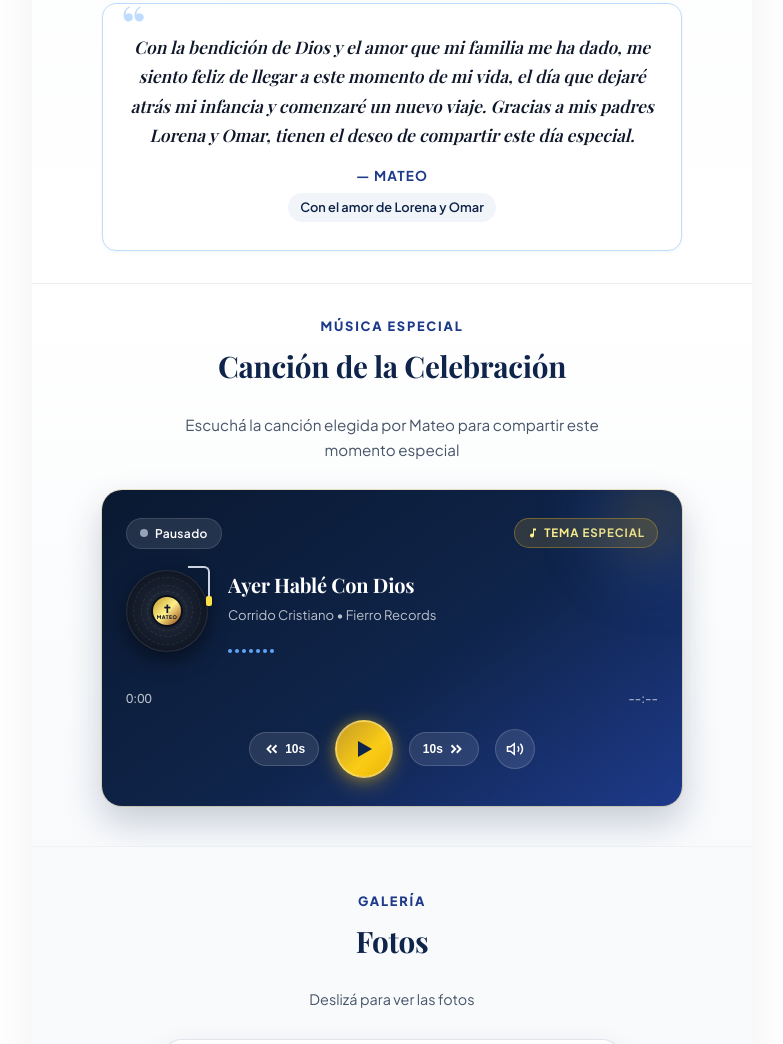
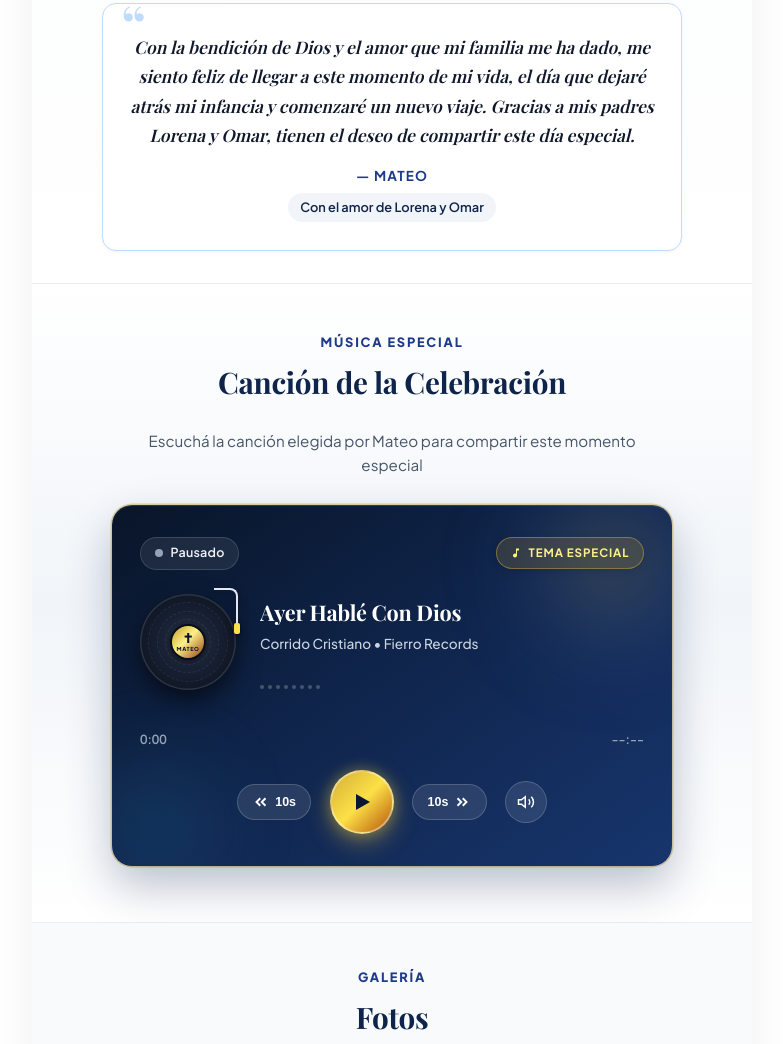
Before and after one commit to Dyydyyb/invitacion-mateo, a plain HTML site: page index.html in a window 1280 px wide. Shown: the part 808-1852 px from the top of the page, without its empty margins (248-1031 px from the left). Drawn offline with nearby package versions, Linux system fonts and the light colour scheme; a web font is replaced by a local one.

Commit message:
fix(design): polish and upgrade music player UI styling with luxury gold & navy theme and cache busting

```diff
--- a/css/style.css
+++ b/css/style.css
@@ -1299,65 +1299,87 @@ p {
 }
 
 /* ==========================================================================
-   Sección y Reproductor de Música Premium
+   Sección y Reproductor de Música Premium ("Ayer Hablé Con Dios")
    ========================================================================== */
 .music-section {
-  padding: 2rem 1.5rem 2.5rem;
-  background: linear-gradient(180deg, #ffffff 0%, #f8fafc 100%);
-  position: relative;
-  border-bottom: 1px solid rgba(15, 36, 74, 0.06);
+  padding: 3rem 1.25rem 3.5rem;
+  background: linear-gradient(180deg, #ffffff 0%, #f1f5f9 50%, #ffffff 100%);
+  position: relative;
+  border-bottom: 1px solid rgba(15, 36, 74, 0.08);
 }
 
 .music-subtext {
-  max-width: 480px;
-  margin: 0.5rem auto 1.5rem;
+  max-width: 500px;
+  margin: 0.6rem auto 1.75rem;
   font-size: 0.95rem;
   color: var(--color-text-muted);
   text-align: center;
+  line-height: 1.55;
 }
 
 .music-player-card {
   position: relative;
-  background: linear-gradient(145deg, #0a1931 0%, #0f244a 55%, #1e3a8a 100%);
+  background: linear-gradient(145deg, #091528 0%, #0f244a 45%, #17356d 100%);
   border-radius: var(--radius-lg);
-  padding: 1.75rem 1.5rem;
-  box-shadow: 0 16px 36px rgba(15, 36, 74, 0.22), 0 0 0 1px rgba(197, 155, 39, 0.25);
+  padding: 2rem 1.75rem;
+  box-shadow: 0 20px 45px rgba(15, 36, 74, 0.28),
+              0 0 0 1.5px rgba(197, 155, 39, 0.4),
+              inset 0 1px 1px rgba(255, 255, 255, 0.15);
   color: #ffffff;
   overflow: hidden;
-  max-width: 580px;
+  max-width: 560px;
   margin: 0 auto;
-}
-
+  backdrop-filter: blur(16px);
+  -webkit-backdrop-filter: blur(16px);
+}
+
+/* Luces decorativas de fondo del card */
 .music-card-glow {
   position: absolute;
-  top: -60px;
-  right: -60px;
+  pointer-events: none;
+  border-radius: 50%;
+  filter: blur(40px);
+}
+
+.music-glow-1 {
+  top: -40px;
+  right: -40px;
+  width: 200px;
+  height: 200px;
+  background: radial-gradient(circle, rgba(212, 175, 55, 0.28) 0%, rgba(37, 99, 235, 0.12) 60%, transparent 80%);
+}
+
+.music-glow-2 {
+  bottom: -50px;
+  left: -50px;
   width: 180px;
   height: 180px;
-  background: radial-gradient(circle, rgba(197, 155, 39, 0.22) 0%, rgba(37, 99, 235, 0.1) 50%, transparent 70%);
-  pointer-events: none;
-  filter: blur(20px);
-}
-
+  background: radial-gradient(circle, rgba(56, 189, 248, 0.18) 0%, transparent 70%);
+}
+
+/* Barra superior: Estado y Género */
 .music-top-bar {
   display: flex;
   justify-content: space-between;
   align-items: center;
-  margin-bottom: 1.25rem;
+  margin-bottom: 1.5rem;
+  position: relative;
+  z-index: 2;
 }
 
 .music-status-pill {
   display: inline-flex;
   align-items: center;
-  gap: 0.45rem;
-  background: rgba(255, 255, 255, 0.1);
-  padding: 0.3rem 0.8rem;
-  border-radius: var(--radius-full);
-  font-size: 0.75rem;
+  gap: 0.5rem;
+  background: rgba(255, 255, 255, 0.08);
+  padding: 0.35rem 0.85rem;
+  border-radius: var(--radius-full);
+  font-size: 0.78rem;
   font-weight: 600;
-  letter-spacing: 0.03em;
-  backdrop-filter: blur(4px);
-  border: 1px solid rgba(255, 255, 255, 0.12);
+  letter-spacing: 0.02em;
+  backdrop-filter: blur(8px);
+  border: 1px solid rgba(255, 255, 255, 0.14);
+  color: #f1f5f9;
 }
 
 .music-status-dot {
@@ -1365,57 +1387,66 @@ p {
   height: 8px;
   border-radius: 50%;
   background-color: #94a3b8;
-  transition: var(--transition);
+  transition: all 0.3s ease;
 }
 
 .music-status-dot.playing {
   background-color: #10b981;
-  box-shadow: 0 0 8px #10b981;
-  animation: pulse 1.5s infinite;
+  box-shadow: 0 0 10px #10b981, 0 0 4px #34d399;
+  animation: musicLivePulse 1.6s infinite ease-in-out;
+}
+
+@keyframes musicLivePulse {
+  0% { transform: scale(0.95); opacity: 0.85; }
+  50% { transform: scale(1.25); opacity: 1; box-shadow: 0 0 14px #10b981; }
+  100% { transform: scale(0.95); opacity: 0.85; }
 }
 
 .music-badge-genre {
   display: inline-flex;
   align-items: center;
-  gap: 0.35rem;
+  gap: 0.4rem;
   background: rgba(197, 155, 39, 0.18);
-  border: 1px solid rgba(197, 155, 39, 0.45);
+  border: 1px solid rgba(212, 175, 55, 0.45);
   color: #fef08a;
-  padding: 0.3rem 0.75rem;
+  padding: 0.35rem 0.85rem;
   border-radius: var(--radius-full);
   font-size: 0.72rem;
   font-weight: 700;
   text-transform: uppercase;
   letter-spacing: 0.08em;
-}
-
-/* Layout Central: Vinilo + Info */
+  box-shadow: 0 2px 8px rgba(0, 0, 0, 0.15);
+}
+
+/* Layout Central: Vinilo + Información del tema */
 .music-main-layout {
   display: flex;
   align-items: center;
-  gap: 1.25rem;
-  margin-bottom: 1.25rem;
-}
-
-/* Vinilo Animado */
+  gap: 1.5rem;
+  margin-bottom: 1.6rem;
+  position: relative;
+  z-index: 2;
+}
+
+/* Vinilo Animado y Tocadiscos */
 .vinyl-container {
   position: relative;
-  width: 82px;
-  height: 82px;
+  width: 96px;
+  height: 96px;
   flex-shrink: 0;
 }
 
 .vinyl-disc {
-  width: 82px;
-  height: 82px;
+  width: 96px;
+  height: 96px;
   border-radius: 50%;
-  background: radial-gradient(circle, #2d3748 0%, #171f2e 45%, #090d16 100%);
-  box-shadow: 0 8px 20px rgba(0, 0, 0, 0.5), inset 0 0 0 1px rgba(255, 255, 255, 0.1);
-  position: relative;
-  display: flex;
-  align-items: center;
-  justify-content: center;
-  animation: spinVinyl 5s linear infinite;
+  background: radial-gradient(circle, #2b3548 0%, #172033 45%, #080c14 100%);
+  box-shadow: 0 10px 25px rgba(0, 0, 0, 0.6), inset 0 0 0 1.5px rgba(255, 255, 255, 0.12);
+  position: relative;
+  display: flex;
+  align-items: center;
+  justify-content: center;
+  animation: spinVinyl 6s linear infinite;
   animation-play-state: paused;
 }
 
@@ -1435,20 +1466,20 @@ p {
   pointer-events: none;
 }
 
-.groove-1 { width: 68px; height: 68px; }
-.groove-2 { width: 52px; height: 52px; }
-.groove-3 { width: 40px; height: 40px; }
+.groove-1 { width: 80px; height: 80px; }
+.groove-2 { width: 62px; height: 62px; }
+.groove-3 { width: 46px; height: 46px; }
 
 .vinyl-center {
-  width: 32px;
-  height: 32px;
+  width: 36px;
+  height: 36px;
   border-radius: 50%;
-  background: linear-gradient(135deg, #c59b27 0%, #fef08a 50%, #92400e 100%);
-  display: flex;
-  align-items: center;
-  justify-content: center;
-  border: 2px solid #0a101d;
-  box-shadow: 0 1px 4px rgba(0,0,0,0.4);
+  background: linear-gradient(135deg, #c59b27 0%, #fef08a 45%, #92400e 100%);
+  display: flex;
+  align-items: center;
+  justify-content: center;
+  border: 2px solid #080d1a;
+  box-shadow: 0 2px 6px rgba(0, 0, 0, 0.5);
   z-index: 2;
 }
 
@@ -1461,33 +1492,34 @@ p {
 }
 
 .vinyl-cross {
-  font-size: 11px;
+  font-size: 13px;
   font-weight: 900;
-  color: #0f172a;
+  color: #0b1329;
 }
 
 .vinyl-sublabel {
-  font-size: 5px;
+  font-size: 5.5px;
   font-weight: 800;
-  color: #0f172a;
-  letter-spacing: 0.5px;
+  color: #0b1329;
+  letter-spacing: 0.6px;
   margin-top: 1px;
+  font-family: var(--font-sans);
 }
 
 .vinyl-tonearm {
   position: absolute;
-  top: -4px;
+  top: -6px;
   right: -2px;
-  width: 22px;
-  height: 38px;
-  border-right: 2.5px solid #cbd5e1;
-  border-top: 2.5px solid #cbd5e1;
-  border-top-right-radius: 6px;
+  width: 24px;
+  height: 44px;
+  border-right: 2.5px solid #e2e8f0;
+  border-top: 2.5px solid #e2e8f0;
+  border-top-right-radius: 8px;
   transform-origin: top right;
   transform: rotate(0deg);
-  transition: transform 0.4s cubic-bezier(0.16, 1, 0.3, 1);
+  transition: transform 0.45s cubic-bezier(0.16, 1, 0.3, 1);
   pointer-events: none;
-  filter: drop-shadow(0 2px 4px rgba(0,0,0,0.4));
+  filter: drop-shadow(0 2px 5px rgba(0, 0, 0, 0.5));
 }
 
 .vinyl-tonearm::after {
@@ -1496,16 +1528,17 @@ p {
   bottom: -2px;
   right: -4px;
   width: 6px;
-  height: 10px;
+  height: 11px;
   background: #fde047;
   border-radius: 2px;
+  box-shadow: 0 1px 3px rgba(0, 0, 0, 0.4);
 }
 
 .vinyl-container.playing .vinyl-tonearm {
-  transform: rotate(22deg);
-}
-
-/* Info del tema */
+  transform: rotate(23deg);
+}
+
+/* Información del Tema */
 .music-track-info {
   flex: 1;
   min-width: 0;
@@ -1513,36 +1546,38 @@ p {
 
 .music-track-title {
   font-family: var(--font-serif);
-  font-size: 1.25rem;
+  font-size: 1.35rem;
   color: #ffffff;
   font-weight: 700;
-  margin-bottom: 0.2rem;
+  margin-bottom: 0.25rem;
+  letter-spacing: -0.01em;
   white-space: nowrap;
   overflow: hidden;
   text-overflow: ellipsis;
 }
 
 .music-track-artist {
-  font-size: 0.82rem;
-  color: rgba(255, 255, 255, 0.72);
-  margin-bottom: 0.65rem;
+  font-size: 0.85rem;
+  color: #cbd5e1;
+  margin-bottom: 0.75rem;
+  font-weight: 500;
   white-space: nowrap;
   overflow: hidden;
   text-overflow: ellipsis;
 }
 
-/* Ecualizador animado */
+/* Ecualizador Animado de 8 Barras */
 .music-wave-bars {
   display: flex;
   align-items: flex-end;
-  gap: 3.5px;
-  height: 18px;
+  gap: 4px;
+  height: 22px;
 }
 
 .wave-bar {
-  width: 3.5px;
+  width: 4px;
   height: 4px;
-  background: #60a5fa;
+  background: #475569;
   border-radius: 3px;
   transition: height 0.2s ease, background-color 0.3s ease;
 }
@@ -1559,54 +1594,63 @@ p {
 .music-wave-bars.playing .wave-bar:nth-child(5) { animation-delay: 0.25s; }
 .music-wave-bars.playing .wave-bar:nth-child(6) { animation-delay: 0.4s; }
 .music-wave-bars.playing .wave-bar:nth-child(7) { animation-delay: 0.2s; }
+.music-wave-bars.playing .wave-bar:nth-child(8) { animation-delay: 0.45s; }
 
 @keyframes waveBounce {
   0% { height: 4px; }
-  50% { height: 18px; }
-  100% { height: 7px; }
-}
-
-/* Timeline y Progreso */
+  50% { height: 22px; }
+  100% { height: 8px; }
+}
+
+/* Barra de Progreso y Tiempo */
 .music-timeline-box {
-  margin-bottom: 0.75rem;
+  margin-bottom: 1.25rem;
+  position: relative;
+  z-index: 2;
 }
 
 .music-progress-wrapper {
   width: 100%;
-  height: 6px;
+  height: 8px;
   background: rgba(255, 255, 255, 0.16);
   border-radius: var(--radius-full);
   cursor: pointer;
   position: relative;
   padding: 4px 0;
   background-clip: content-box;
-  transition: height 0.2s ease;
+  transition: all 0.2s ease;
+  outline: none;
+}
+
+.music-progress-wrapper:focus-visible {
+  box-shadow: 0 0 0 2px #fde047;
 }
 
 .music-progress-wrapper:hover {
-  height: 8px;
+  height: 10px;
 }
 
 .music-progress-fill {
   height: 100%;
   width: 0%;
-  background: linear-gradient(90deg, #38bdf8 0%, #c59b27 100%);
+  background: linear-gradient(90deg, #38bdf8 0%, #c59b27 70%, #fde047 100%);
   border-radius: var(--radius-full);
   position: relative;
   pointer-events: none;
-  transition: width 0.1s linear;
+  transition: width 0.08s linear;
 }
 
 .music-progress-thumb {
   position: absolute;
-  right: -5px;
+  right: -6px;
   top: 50%;
   transform: translateY(-50%) scale(0);
-  width: 12px;
-  height: 12px;
+  width: 14px;
+  height: 14px;
   border-radius: 50%;
   background: #ffffff;
-  box-shadow: 0 0 8px rgba(0, 0, 0, 0.5);
+  border: 2px solid #c59b27;
+  box-shadow: 0 0 10px rgba(0, 0, 0, 0.6);
   transition: transform 0.15s ease;
 }
 
@@ -1618,11 +1662,11 @@ p {
 .music-time-display {
   display: flex;
   justify-content: space-between;
-  font-size: 0.76rem;
-  color: rgba(255, 255, 255, 0.7);
+  font-size: 0.78rem;
+  color: #94a3b8;
   margin-top: 0.45rem;
   font-variant-numeric: tabular-nums;
-  font-weight: 500;
+  font-weight: 600;
 }
 
 /* Controles de Reproducción */
@@ -1630,95 +1674,125 @@ p {
   display: flex;
   align-items: center;
   justify-content: center;
-  gap: 1rem;
-  margin-top: 0.75rem;
+  gap: 1.15rem;
+  position: relative;
+  z-index: 2;
 }
 
 .music-btn-play {
-  width: 58px;
-  height: 58px;
+  width: 64px;
+  height: 64px;
   border-radius: 50%;
-  background: linear-gradient(135deg, #c59b27 0%, #facc15 60%, #eab308 100%);
-  border: 2px solid rgba(255, 255, 255, 0.3);
-  color: #0f244a;
+  background: linear-gradient(135deg, #d4af37 0%, #fde047 50%, #b45309 100%);
+  border: 2px solid rgba(255, 255, 255, 0.4);
+  color: #0a1733;
   cursor: pointer;
   display: flex;
   align-items: center;
   justify-content: center;
-  box-shadow: 0 6px 20px rgba(197, 155, 39, 0.45), 0 0 12px rgba(250, 204, 21, 0.3);
-  transition: var(--transition);
+  box-shadow: 0 8px 24px rgba(212, 175, 55, 0.45), 0 0 14px rgba(253, 224, 71, 0.3);
+  transition: all 0.25s cubic-bezier(0.16, 1, 0.3, 1);
+  outline: none;
 }
 
 .music-btn-play:hover {
-  transform: scale(1.08);
-  box-shadow: 0 8px 26px rgba(197, 155, 39, 0.6);
+  transform: scale(1.08) translateY(-2px);
+  box-shadow: 0 12px 30px rgba(212, 175, 55, 0.65), 0 0 20px rgba(253, 224, 71, 0.45);
 }
 
 .music-btn-play:active {
-  transform: scale(0.95);
+  transform: scale(0.96) translateY(0);
 }
 
 .music-btn-ctrl {
   background: rgba(255, 255, 255, 0.1);
-  border: 1px solid rgba(255, 255, 255, 0.16);
+  border: 1px solid rgba(255, 255, 255, 0.18);
   color: #ffffff;
   border-radius: var(--radius-full);
   display: flex;
   align-items: center;
   justify-content: center;
   cursor: pointer;
-  transition: var(--transition);
+  transition: all 0.2s ease;
+  backdrop-filter: blur(6px);
+  outline: none;
 }
 
 .music-btn-skip {
-  padding: 0.45rem 0.8rem;
-  gap: 0.25rem;
-  font-size: 0.75rem;
+  padding: 0.5rem 0.9rem;
+  gap: 0.3rem;
+  font-size: 0.78rem;
   font-weight: 700;
 }
 
 .music-btn-vol {
-  width: 40px;
-  height: 40px;
+  width: 42px;
+  height: 42px;
   border-radius: 50%;
 }
 
 .music-btn-ctrl:hover {
-  background: rgba(255, 255, 255, 0.2);
-  border-color: rgba(255, 255, 255, 0.35);
+  background: rgba(255, 255, 255, 0.22);
+  border-color: rgba(255, 255, 255, 0.4);
   transform: translateY(-2px);
+  color: #fde047;
 }
 
 .music-btn-ctrl:active {
   transform: translateY(0);
 }
 
-/* Responsive */
+/* Adaptación Responsiva para Celulares */
 @media (max-width: 480px) {
   .music-section {
-    padding: 1.75rem 1rem 2rem;
+    padding: 2.25rem 1rem 2.75rem;
   }
 
   .music-player-card {
-    padding: 1.35rem 1.15rem;
+    padding: 1.5rem 1.25rem;
+    border-radius: var(--radius-md);
   }
 
   .vinyl-container {
-    width: 70px;
-    height: 70px;
+    width: 78px;
+    height: 78px;
   }
 
   .vinyl-disc {
-    width: 70px;
-    height: 70px;
-  }
-
-  .groove-1 { width: 58px; height: 58px; }
-  .groove-2 { width: 44px; height: 44px; }
-  .groove-3 { width: 32px; height: 32px; }
+    width: 78px;
+    height: 78px;
+  }
+
+  .groove-1 { width: 64px; height: 64px; }
+  .groove-2 { width: 50px; height: 50px; }
+  .groove-3 { width: 36px; height: 36px; }
+
+  .vinyl-center {
+    width: 30px;
+    height: 30px;
+  }
+
+  .vinyl-cross {
+    font-size: 11px;
+  }
+
+  .vinyl-sublabel {
+    font-size: 4.8px;
+  }
+
+  .vinyl-tonearm {
+    width: 20px;
+    height: 36px;
+    top: -4px;
+  }
 
   .music-track-title {
-    font-size: 1.12rem;
+    font-size: 1.15rem;
+  }
+
+  .music-track-artist {
+    font-size: 0.78rem;
+    margin-bottom: 0.5rem;
   }
 
   .music-controls {
@@ -1726,7 +1800,42 @@ p {
   }
 
   .music-btn-play {
-    width: 52px;
-    height: 52px;
-  }
-}
+    width: 54px;
+    height: 54px;
+  }
+
+  .music-btn-skip {
+    padding: 0.4rem 0.75rem;
+    font-size: 0.72rem;
+  }
+
+  .music-btn-vol {
+    width: 38px;
+    height: 38px;
+  }
+}
+
+@media (max-width: 360px) {
+  .music-main-layout {
+    gap: 1rem;
+  }
+
+  .vinyl-container {
+    width: 68px;
+    height: 68px;
+  }
+
+  .vinyl-disc {
+    width: 68px;
+    height: 68px;
+  }
+
+  .music-track-title {
+    font-size: 1.05rem;
+  }
+
+  .music-btn-play {
+    width: 48px;
+    height: 48px;
+  }
+}
--- a/index.html
+++ b/index.html
@@ -17,7 +17,7 @@
   <link rel="preconnect" href="https://fonts.gstatic.com" crossorigin>
   <link href="https://fonts.googleapis.com/css2?family=Cinzel:wght@600;700;800;900&family=Playfair+Display:ital,wght@0,600;0,700;1,400;1,600&family=Plus+Jakarta+Sans:wght@400;500;600;700;800&display=swap" rel="stylesheet">
 
-  <link rel="stylesheet" href="css/style.css">
+  <link rel="stylesheet" href="css/style.css?v=2.2">
 </head>
 <body>
 
@@ -75,8 +75,9 @@
       </div>
 
       <div class="music-player-card animate-card">
-        <!-- Glow decorativo de fondo -->
-        <div class="music-card-glow"></div>
+        <!-- Glows decorativos de fondo -->
+        <div class="music-card-glow music-glow-1"></div>
+        <div class="music-card-glow music-glow-2"></div>
 
         <!-- Barra superior del reproductor -->
         <div class="music-top-bar">
@@ -117,6 +118,7 @@
 
             <!-- Ecualizador animado -->
             <div class="music-wave-bars" id="musicWaveBars" aria-hidden="true">
+              <span class="wave-bar"></span>
               <span class="wave-bar"></span>
               <span class="wave-bar"></span>
               <span class="wave-bar"></span>
@@ -469,6 +471,6 @@
   <div id="toastNotice" class="toast-notice" role="status" aria-live="polite"></div>
 
   <!-- Scripts: ubicado en js/ para evitar cualquier interpretación errónea en Vercel -->
-  <script src="js/app.js"></script>
+  <script src="js/app.js?v=2.2"></script>
 </body>
 </html>
```
